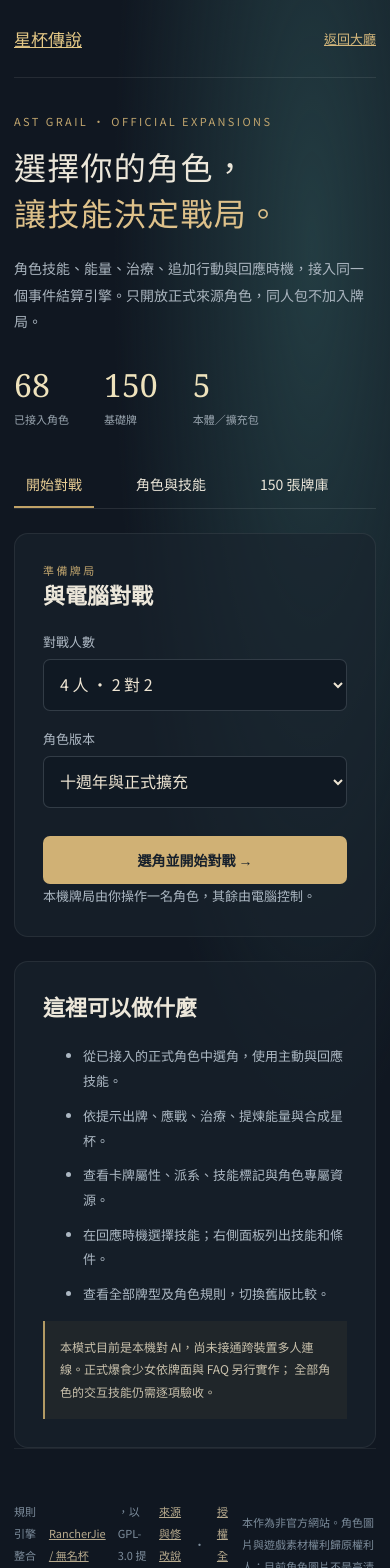
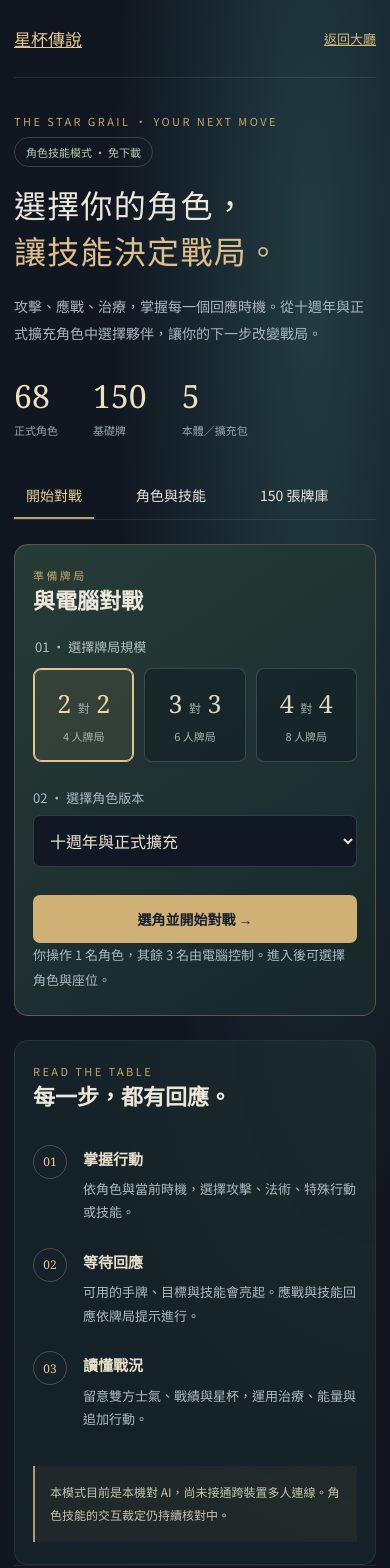
Before and after one commit to virus11456/starcup, a Next.js app: page /full in a window 390 px wide. Shown: the top 1568 px of the page. Built offline with nearby package versions, Linux system fonts and the light colour scheme.

Commit message:
Polish the existing upstream game and make role battles the primary entry

```diff
--- a/app/full/full.css
+++ b/app/full/full.css
@@ -70,16 +70,38 @@
   display: flex;
   align-items: center;
   justify-content: center;
-  padding-right: 25px;
+  padding: 0 25px 0 60px;
+  position: relative;
 }
-.full-portrait-fan img {
+.full-portrait-fan figure {
   height: 260px;
   width: 195px;
-  object-fit: cover;
   border: 1px solid #c7aa6b;
   border-radius: 16px;
   box-shadow: 0 20px 50px #0008;
-  margin-left: -65px;
+  margin: 0 0 0 -65px;
+  position: relative;
+  flex-shrink: 0;
+  overflow: hidden;
+}
+.full-portrait-fan img {
+  width: 100%;
+  height: 100%;
+  object-fit: cover;
+}
+.full-portrait-fan figcaption {
+  position: absolute;
+  inset: auto 0 0;
+  padding: 40px 16px 16px;
+  background: linear-gradient(transparent, #081611f5);
+  font: 18px var(--font-serif), serif;
+  color: #f6e7bb;
+}
+.full-portrait-fan figcaption small {
+  display: block;
+  font: 10px system-ui;
+  color: #c3cbbb;
+  margin-bottom: 5px;
 }
 .full-metrics {
   display: flex;
@@ -269,14 +291,19 @@
   padding: 0;
   height: 100dvh;
   overflow: hidden;
+  display: flex;
+  flex-direction: column;
 }
 .full-running .full-header {
-  height: 55px;
-  padding: 0 20px;
+  flex: 0 0 auto;
+  min-height: 55px;
+  height: auto;
+  padding: 4px 20px;
 }
 .full-frame {
   width: 100%;
-  height: calc(100dvh - 55px);
+  flex: 1;
+  min-height: 0;
   border: 0;
   display: block;
 }
@@ -384,6 +411,37 @@
   .full-tabs { overflow-x: auto; flex-wrap: nowrap; }
   .full-tabs button { min-height: 44px; white-space: nowrap; padding: 12px; }
   .full-grid { grid-template-columns: repeat(2,minmax(0,1fr)); }
-  .full-frame { height: calc(100dvh - 65px); min-height: 620px; }
+  .full-frame { min-height: 0; }
   .full-panel input, .full-panel select, .full-filters input, .full-filters select { font-size:16px; min-height:44px; }
 }
+
+/* Presentation stays outside the pinned event engine. */
+.full-mode-badge { display: inline-flex; margin-top: 8px; padding: 6px 11px; border: 1px solid #9cb39445; border-radius: 20px; color: #b5ccb0; font-size: 11px; }
+.full-setup-controls { background: linear-gradient(145deg, #273c37, #17272b); border-color: #bca87555; }
+.full-player-options { display: grid; grid-template-columns: repeat(3, minmax(0, 1fr)); gap: 10px; border: 0; padding: 0; margin: 0 0 26px; }
+.full-player-options legend { color: #b6c1bf; font-size: 13px; margin-bottom: 12px; }
+.full-player-options label { position: relative; margin: 0; cursor: pointer; }
+.full-player-options input { position: absolute; width: 1px; height: 1px; opacity: 0; }
+.full-player-options span { display: grid; place-items: center; gap: 8px; padding: 17px 4px; border: 1px solid #8caaa447; border-radius: 8px; background: #101e2290; }
+.full-player-options b { font: 25px Georgia, serif; color: #ddd7c4; }
+.full-player-options i { font: normal 12px system-ui; color: #9caca5; }
+.full-player-options small { font-size: 11px; color: #a0b5ad; }
+.full-player-options input:checked + span { border-color: #dfc48b; background: #a7925b20; box-shadow: inset 0 0 0 1px #dfc48b; }
+.full-player-options input:checked + span b { color: #f0d6a1; }
+.full-player-options input:focus-visible + span { outline: 3px solid #c7e0d4; outline-offset: 4px; }
+.full-table-guide { background: radial-gradient(ellipse at top right, #536c4f20, transparent 70%), #142128; }
+.full-flow { list-style: none; padding: 0; margin: 0 0 24px; }
+.full-flow li { display: flex; gap: 16px; margin: 0; padding: 12px 0; }
+.full-flow li > span { flex: 0 0 34px; height: 34px; display: grid; place-items: center; border: 1px solid #bca47555; border-radius: 50%; color: #e2c78c; font: 12px Georgia, serif; }
+.full-flow h3 { font-size: 15px; color: #e8dfc9; margin: 0 0 4px; }
+.full-flow p { margin: 0; font-size: 13px; line-height: 1.8; }
+.full-shell a:focus-visible, .full-shell button:focus-visible { outline: 2px solid #e6cf94; outline-offset: 4px; }
+@media (max-width: 600px) {
+  .full-panel { padding: 22px 18px; }
+  .full-running .full-header { padding: 4px 12px; flex-wrap: nowrap; }
+  .full-running .full-header nav { flex-shrink: 0; }
+}
+@media (prefers-reduced-motion: reduce) {
+  .full-character { transition: none; }
+  .full-character:hover { transform: none; }
+}
--- a/app/full/page.tsx
+++ b/app/full/page.tsx
@@ -41,6 +41,8 @@ export default function FullGame() {
   const [running, setRunning] = useState(false),
     [launch, setLaunch] = useState("");
   useEffect(() => {
+    const initialView = new URLSearchParams(window.location.search).get("view");
+    if (initialView === "characters" || initialView === "cards") setView(initialView);
     const c = new AbortController();
     fetch("/full-engine/catalog.json", { signal: c.signal })
       .then((r) => {
@@ -68,23 +70,23 @@ export default function FullGame() {
     setLaunch(`/engine/index.html?players=${players}&edition=${edition}`);
     setRunning(true);
   }
+  function leave() {
+    if (confirm("離開會結束目前的本機對局，確定離開？")) setRunning(false);
+  }
   return (
     <main className={"full-shell" + (running ? " full-running" : "")}>
       <header className="full-header">
-        <Link href="/">星杯傳說</Link>
-        <span>正式擴充 · 規則引擎整合版</span>
+        <Link href="/" onClick={(event) => {
+          if (running && !confirm("離開會結束目前的本機對局，確定返回大廳？")) event.preventDefault();
+        }}>星杯傳說</Link>
+        <span>角色與擴充對戰 · 本機對 AI</span>
         <nav>
           {running && (
-            <button
-              onClick={() => {
-                if (confirm("離開會結束目前的本機對局，確定離開？"))
-                  setRunning(false);
-              }}
-            >
+            <button onClick={leave}>
               結束並返回
             </button>
           )}
-          <Link href="/">返回大廳</Link>
+          {!running && <Link href="/">返回大廳</Link>}
         </nav>
       </header>
       {running ? (
@@ -99,18 +101,19 @@ export default function FullGame() {
         <>
           <section className="full-intro">
             <div>
-              <p className="full-kicker">AST GRAIL · OFFICIAL EXPANSIONS</p>
+              <p className="full-kicker">THE STAR GRAIL · YOUR NEXT MOVE</p>
+              <span className="full-mode-badge">角色技能模式 · 免下載</span>
               <h1>
                 選擇你的角色，
                 <br />
                 <em>讓技能決定戰局。</em>
               </h1>
               <p>
-                角色技能、能量、治療、追加行動與回應時機，接入同一個事件結算引擎。只開放正式來源角色，同人包不加入牌局。
+                攻擊、應戰、治療，掌握每一個回應時機。從十週年與正式擴充角色中選擇夥伴，讓你的下一步改變戰局。
               </p>
               <div className="full-metrics">
                 <span>
-                  <b>{catalog?.characters.length ?? "—"}</b> 已接入角色
+                  <b>{catalog?.characters.length ?? "—"}</b> 正式角色
                 </span>
                 <span>
                   <b>{catalog?.deck.length ?? "—"}</b> 基礎牌
@@ -122,14 +125,15 @@ export default function FullGame() {
             </div>
             <div className="full-portrait-fan">
               {catalog?.characters.slice(0, 3).map((c, i) => (
-                <img
+                <figure
                   key={c.id}
-                  src={c.portrait}
-                  alt={c.name}
                   style={{
                     transform: `rotate(${(i - 1) * 13}deg) translateY(${i === 1 ? 0 : 18}px)`,
                   }}
-                />
+                >
+                  <img src={c.portrait} alt={c.name} />
+                  <figcaption><small>{c.packName}</small>{c.name}</figcaption>
+                </figure>
               ))}
             </div>
           </section>
@@ -156,22 +160,18 @@ export default function FullGame() {
           </div>
           {view === "setup" && (
             <section className="full-setup">
-              <div className="full-panel">
+              <div className="full-panel full-setup-controls">
                 <p className="full-kicker">準備牌局</p>
                 <h2>與電腦對戰</h2>
+                <fieldset className="full-player-options">
+                  <legend>01 · 選擇牌局規模</legend>
+                  {["4", "6", "8"].map((count) => <label key={count}>
+                    <input type="radio" name="players" value={count} checked={players === count} onChange={() => setPlayers(count)} />
+                    <span><b>{Number(count) / 2} <i>對</i> {Number(count) / 2}</b><small>{count} 人牌局</small></span>
+                  </label>)}
+                </fieldset>
                 <label>
-                  對戰人數
-                  <select
-                    value={players}
-                    onChange={(e) => setPlayers(e.target.value)}
-                  >
-                    <option value="4">4 人 · 2 對 2</option>
-                    <option value="6">6 人 · 3 對 3</option>
-                    <option value="8">8 人 · 4 對 4</option>
-                  </select>
-                </label>
-                <label>
-                  角色版本
+                  02 · 選擇角色版本
                   <select
                     value={edition}
                     onChange={(e) => setEdition(e.target.value)}
@@ -188,22 +188,20 @@ export default function FullGame() {
                   選角並開始對戰 →
                 </button>
                 <p className="full-muted">
-                  本機牌局由你操作一名角色，其餘由電腦控制。
+                  你操作 1 名角色，其餘 {Number(players) - 1} 名由電腦控制。進入後可選擇角色與座位。
                 </p>
               </div>
-              <div className="full-panel">
-                <h2>這裡可以做什麼</h2>
-                <ul>
-                  <li>從已接入的正式角色中選角，使用主動與回應技能。</li>
-                  <li>依提示出牌、應戰、治療、提煉能量與合成星杯。</li>
-                  <li>查看卡牌屬性、派系、技能標記與角色專屬資源。</li>
-                  <li>在回應時機選擇技能；右側面板列出技能和條件。</li>
-                  <li>查看全部牌型及角色規則，切換舊版比較。</li>
-                </ul>
+              <div className="full-panel full-table-guide">
+                <p className="full-kicker">READ THE TABLE</p>
+                <h2>每一步，都有回應。</h2>
+                <ol className="full-flow">
+                  <li><span>01</span><div><h3>掌握行動</h3><p>依角色與當前時機，選擇攻擊、法術、特殊行動或技能。</p></div></li>
+                  <li><span>02</span><div><h3>等待回應</h3><p>可用的手牌、目標與技能會亮起。應戰與技能回應依牌局提示進行。</p></div></li>
+                  <li><span>03</span><div><h3>讀懂戰況</h3><p>留意雙方士氣、戰績與星杯，運用治療、能量與追加行動。</p></div></li>
+                </ol>
                 <p className="full-notice">
                   本模式目前是本機對
-                  AI，尚未接通跨裝置多人連線。正式爆食少女依牌面與 FAQ
-                  另行實作； 全部角色的交互技能仍需逐項驗收。
+                  AI，尚未接通跨裝置多人連線。角色技能的交互裁定仍持續核對中。
                 </p>
               </div>
             </section>
@@ -267,6 +265,8 @@ export default function FullGame() {
             ，以 GPL-3.0 提供。<a href="/engine/NOTICE.md">來源與修改說明</a> ·{" "}
             <a href="/engine/LICENSE">授權全文</a>
             <br />
+            架構與機制對照：<a href="https://github.com/chntujia/CodfiyAsteriatedGrailServer">Codify Asteriated Grail Server</a>（MIT）。
+            <br />
             本作為非官方網站。角色圖片與遊戲素材權利歸原權利人；目前角色圖片不是高清印刷原檔。
           </footer>
         </>
--- a/app/lobby.tsx
+++ b/app/lobby.tsx
@@ -8,7 +8,7 @@ export default function Lobby({ rooms, connected, create, join, practice, refres
   return <div className="portal-home">
     <section className="portal-hero">
       <div className="hero-constellation" aria-hidden="true">✧</div>
-      <div className="portal-copy"><span className="portal-kicker"><i /> A NEW CHAPTER AWAITS</span><h1>你的選擇，<br />成就<span>我們的傳說。</span></h1><p>一張卡牌，一次逆轉。<br />與夥伴並肩，在星杯的光芒下展開對決。</p><div className="portal-actions"><button className="portal-primary" onClick={create}>建立多人房間 <span>↗</span></button><button className="portal-secondary" onClick={() => join()}>輸入邀請碼</button></div><div className="hero-footnote"><span>4／6／8 人組隊</span><b>✦</b><span>免下載 · 瀏覽器遊玩</span></div></div>
+      <div className="portal-copy"><span className="portal-kicker"><i /> A NEW CHAPTER AWAITS</span><h1>你的選擇，<br />成就<span>我們的傳說。</span></h1><p>選擇角色，掌握技能與回應時機。<br />在星杯的光芒下，打出你的逆轉一手。</p><div className="portal-actions"><Link className="portal-primary" href="/full">開始角色對戰 <span>↗</span></Link><Link className="portal-secondary" href="/full?view=characters">探索角色技能</Link></div><div className="hero-footnote"><span>68 位角色 · 本機對 AI</span><b>✦</b><span>4／6／8 人牌局</span></div></div>
       <div className="portal-art" aria-label="星杯傳說角色展示">
         <div className="art-orbit" /><figure className="hero-role role-left"><img src="/engine/image/character/fengYinShi.jpg" alt="封印師" /><figcaption>幻影聯盟 <strong>封印師</strong></figcaption></figure>
         <figure className="hero-role role-center"><img src="/engine/image/character/fengZhiJianSheng.jpg" alt="風之劍聖" fetchPriority="high" /><figcaption>戰技殿堂 <strong>風之劍聖</strong></figcaption></figure>
@@ -17,8 +17,8 @@ export default function Lobby({ rooms, connected, create, join, practice, refres
     </section>
     <div className="portal-statbar"><span><b>68</b> 正式角色 <small>完整擴充模式</small></span><span><b>150</b> 張實體牌 <small>完整擴充牌庫</small></span><span><b>2</b> 大陣營 <small>共享士氣，並肩作戰</small></span><Link href="/learn">第一次來？從這裡開始 <span>→</span></Link></div>
     <section className="portal-modes" aria-labelledby="mode-heading"><div className="portal-section-heading"><div><span className="portal-kicker">CHOOSE YOUR JOURNEY</span><h2 id="mode-heading">選一種方式，踏入星界。</h2></div><p>與好友較量，或先與電腦練習。</p></div><div className="mode-grid">
-      <button className="mode-card online-card" onClick={create}><span className="mode-icon">⚔</span><small>PLAY TOGETHER</small><h3>好友連線對戰</h3><p>建立房間、分享邀請碼，<br />讓下一次應戰成為團隊的轉機。</p><span className="mode-chip">核心規則 · 跨裝置連線</span><b className="mode-arrow">↗</b></button>
-      <Link className="mode-card expansion-card" href="/full"><span className="mode-icon">✧</span><small>MEET YOUR HERO</small><h3>完整擴充試煉</h3><p>選擇正式角色，探索專屬技能，<br />找到屬於你的戰鬥風格。</p><span className="mode-chip">68 位角色 · 單人對 AI</span><b className="mode-arrow">↗</b></Link>
+      <Link className="mode-card expansion-card" href="/full"><span className="mode-icon">✧</span><small>THE MAIN TABLE</small><h3>角色與擴充對戰</h3><p>角色技能、能量、治療與追加行動，<br />在完整牌局中找到你的戰鬥風格。</p><span className="mode-chip">主要模式 · 68 位角色 · 對 AI</span><b className="mode-arrow">↗</b></Link>
+      <button className="mode-card online-card" onClick={create}><span className="mode-icon">⚔</span><small>CORE PLAYTEST</small><h3>核心連線測試</h3><p>與朋友測試基礎出牌與應戰。<br />此模式尚未接入角色技能結算。</p><span className="mode-chip">簡化核心 · 跨裝置連線</span><b className="mode-arrow">↗</b></button>
       <Link className="mode-card academy-card" href="/learn"><span className="mode-icon">❖</span><small>LEARN THE GAME</small><h3>星杯學院</h3><p>從第一張牌開始，<br />讀懂傷害、應戰與勝利條件。</p><span className="mode-chip">步驟教學 · 規則查詢</span><b className="mode-arrow">↗</b></Link>
     </div></section>
     <section className="portal-room-section"><div className="portal-room-list"><div className="portal-section-heading"><div><span className="portal-kicker">THE TAVERN</span><h2>有人等你，一起出發。</h2></div><button className="portal-text-button" onClick={refresh}>重新整理 ↻</button></div><div className="portal-room-tools"><span className={connected ? "server-online" : "server-offline"}>● {connected ? "多人服務已就緒" : "正在連接服務"}</span><input aria-label="搜尋公開房間" placeholder="搜尋房間名稱或邀請碼" value={query} onChange={e => setQuery(e.target.value)} /></div>{filtered.length ? filtered.map(r => <button key={r.code} className="portal-room" onClick={() => join(r.code)}><span className="room-symbol">✦</span><span><strong>{r.name}</strong><small>{r.host} · {r.capacity / 2} 對 {r.capacity / 2} · 核心模式</small></span><span>{r.count} / {r.capacity} 人 →</span></button>) : <div className="portal-empty"><span>☾</span><div><h3>{query ? "還沒有符合的房間" : "戰場靜候，傳說將啟。"}</h3><p>{query ? "換個關鍵字，或直接輸入朋友的邀請碼。" : "目前沒有公開房間。邀請幾位朋友，開啟今晚的第一局。"}</p></div><button className="portal-secondary" onClick={create}>建立房間 ＋</button></div>}</div><aside className="portal-practice"><span className="portal-kicker">WARM UP</span><h3>先試一手？</h3><p>無需等待其他玩家，<br />用核心規則熟悉出牌與回應。</p><button onClick={practice}>開始快速練習 <span>→</span></button><small>單人對 AI · 角色技能不參與核心結算</small></aside></section>
--- a/package.json
+++ b/package.json
@@ -14,7 +14,7 @@
     "start": "next start",
     "typecheck": "tsc --noEmit",
     "test": "node --experimental-strip-types --test tests/*.test.ts",
-    "test:engine": "node --test tests/engine.test.mjs tests/official-glutton.test.mjs"
+    "test:engine": "node --test tests/engine.test.mjs tests/official-glutton.test.mjs tests/battle-display.test.mjs"
   },
   "dependencies": {
     "next": "16.3.4",
```
Also changed, not shown: 8 other files (tests, documents, lock files or other folders).
